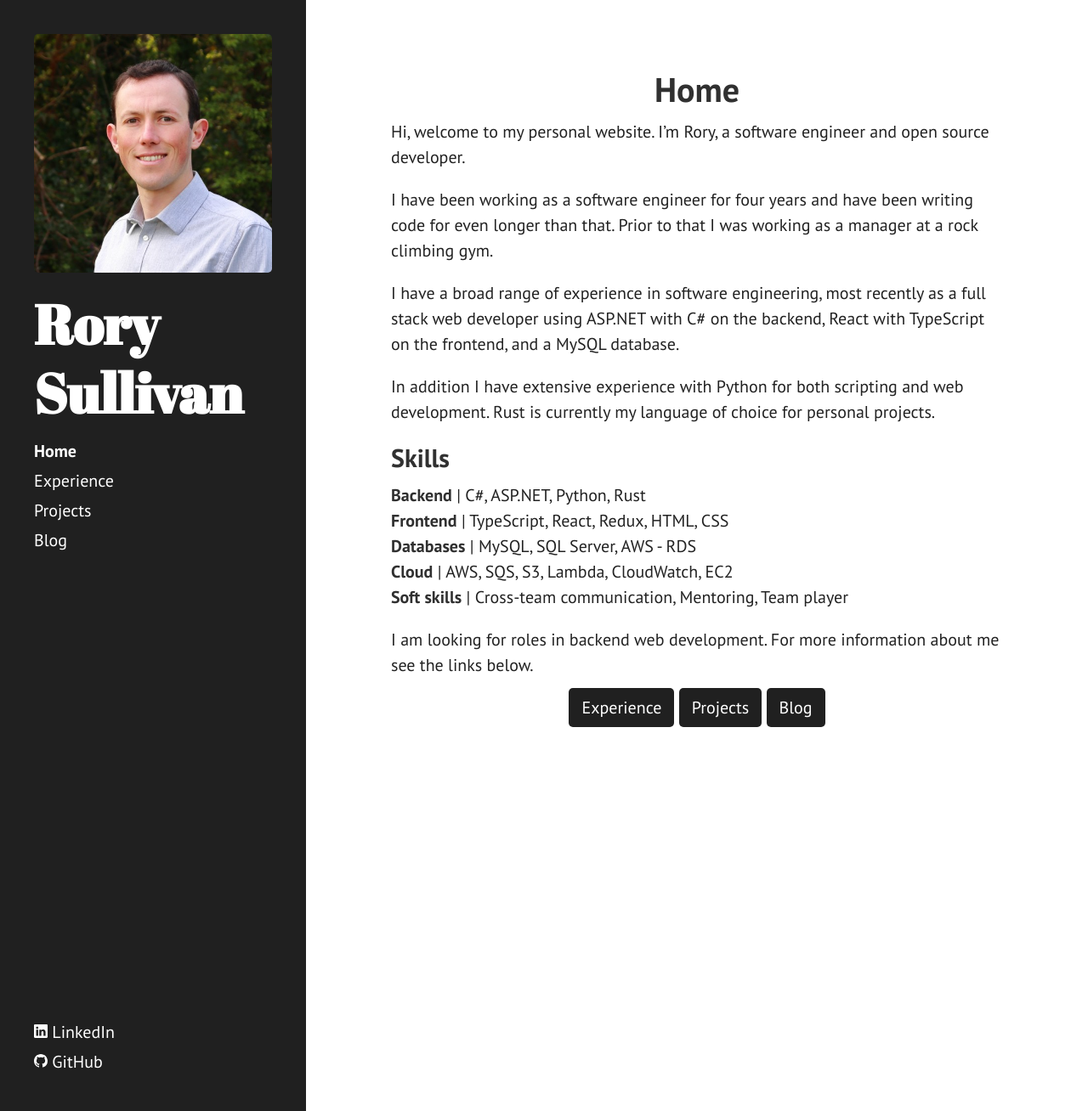
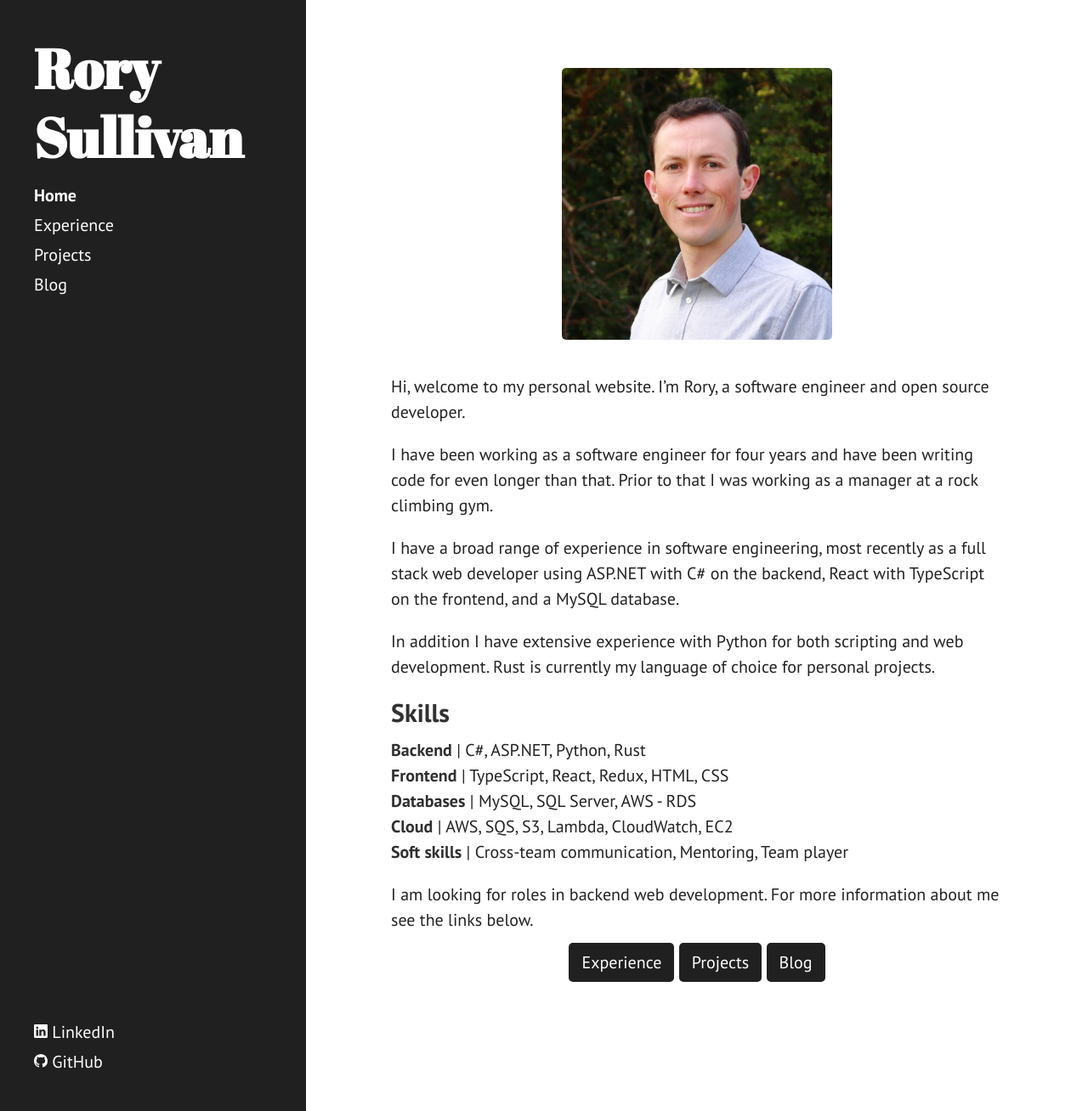
Before and after one commit to Rory-Sullivan/Rory-Sullivan.github.io, a Jekyll site: the page built from index.md, in a window 1280 px wide and 1308 px high. Shown: the whole window at 85% size. Built offline with Jekyll 4.4.1, drawn with Linux system fonts in a browser that asks for light colours.

Commit message:
Updates sidebar
Removes head shot from sidebar and adds it to home page.

```diff
--- a/_includes/sidebar.html
+++ b/_includes/sidebar.html
@@ -1,9 +1,6 @@
 <div class="sidebar">
   <div class="container">
     <div class="sidebar-about">
-      <div class="head-shot-container">
-        <img src="/assets/images/rory_headshot.jpg" alt="Portrait photo of Rory" />
-      </div>
       <h1>
         <a href="/"> {{ site.title }} </a>
       </h1>
@@ -21,7 +18,9 @@
         href="/projects"
         >Projects</a
       >
-      <a class="sidebar-nav-item{% if page.url == '/blog.html' %} active{% endif %}" href="/blog">Blog</a>
+      <a class="sidebar-nav-item{% if page.url == '/blog.html' %} active{% endif %}" href="/blog"
+        >Blog</a
+      >
     </nav>
     <nav class="sidebar-nav sidebar-bottom">
       <a class="sidebar-nav-item" href="{{ site.linkedin_url }}">
--- a/_layouts/home.html
+++ b/_layouts/home.html
@@ -3,6 +3,10 @@ layout: default
 ---
 
 <div class="page">
-  <h1 class="page-title center">{{ page.title }}</h1>
+  <div class="center">
+    <div class="head-shot-container">
+      <img src="/assets/images/rory_headshot.jpg" alt="Portrait photo of Rory" />
+    </div>
+  </div>
   {{ content }}
 </div>
--- a/assets/css/style.css
+++ b/assets/css/style.css
@@ -5,12 +5,12 @@ body {
 }
 
 .head-shot-container {
-  display: none;
+  max-height: 16rem;
 }
-@media (min-width: 48em) and (min-height: 48em) {
-  .head-shot-container {
-    display: inherit;
-  }
+
+.head-shot-container img {
+  max-height: 16rem;
+  margin: 0 auto 2rem auto;
 }
 
 .sidebar {
@@ -58,7 +58,7 @@ body {
 /* Table of contents */
 
 .table-of-contents a {
-  color: #515151;
+  color: #222222;
 }
 
 @media (min-width: 100em) {
```
